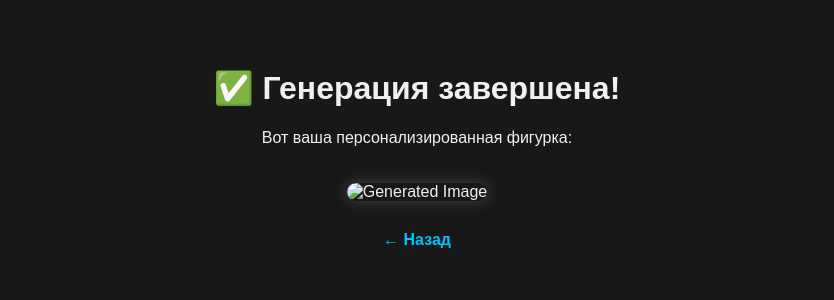
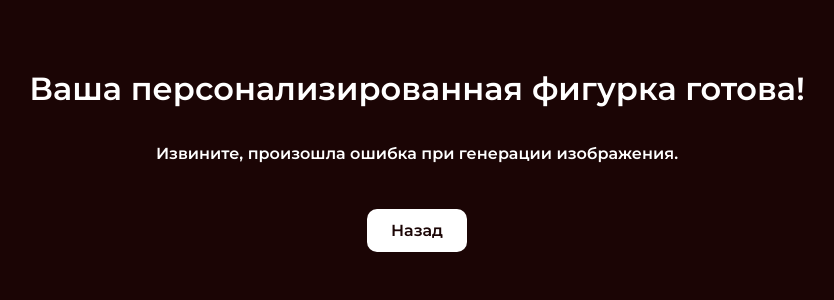
Before and after one commit to sneekers707/-figurine-server, a Flask app: template templates/result.html in a window 1280 px wide. Shown: the top 300 px of the page, without its empty margins (223-1057 px from the left). Run offline with Flask 3, Linux system fonts and the light colour scheme; the template is opened without the code that fills it, so the values that code supplies are empty.

Commit message:
Update result.html

```diff
--- a/templates/result.html
+++ b/templates/result.html
@@ -3,41 +3,47 @@
 <head>
     <meta charset="UTF-8">
     <title>Результат генерации</title>
+    <link href="https://fonts.googleapis.com/css2?family=Montserrat:wght@600&display=swap" rel="stylesheet">
     <style>
         body {
-            font-family: Arial, sans-serif;
-            background-color: #181818;
-            color: #f0f0f0;
-            text-align: center;
+            font-family: 'Montserrat', sans-serif;
+            background-color: #1b0505;
+            color: #fff;
+            display: flex;
+            flex-direction: column;
+            align-items: center;
             padding: 40px;
         }
-
+        h1 {
+            margin-bottom: 20px;
+        }
         img {
             max-width: 100%;
-            border-radius: 16px;
-            margin-top: 20px;
-            box-shadow: 0 0 15px rgba(255, 255, 255, 0.2);
+            border-radius: 20px;
+            box-shadow: 0 0 20px rgba(255, 255, 255, 0.2);
         }
-
-        a {
+        a.button {
             display: inline-block;
             margin-top: 30px;
+            padding: 12px 24px;
+            background-color: #fff;
+            color: #1b0505;
+            border-radius: 10px;
             text-decoration: none;
-            color: #00c3ff;
             font-weight: bold;
         }
-
-        a:hover {
-            text-decoration: underline;
+        a.button:hover {
+            background-color: #e6e6e6;
         }
-
     </style>
 </head>
 <body>
-    <h1>✅ Генерация завершена!</h1>
-    <p>Вот ваша персонализированная фигурка:</p>
-    <img src="{{ image_url }}" alt="Generated Image">
-    <br>
-    <a href="{{ url_for('index') }}">← Назад</a>
+    <h1>Ваша персонализированная фигурка готова!</h1>
+    {% if image_url %}
+        <img src="{{ image_url }}" alt="Результат">
+    {% else %}
+        <p>Извините, произошла ошибка при генерации изображения.</p>
+    {% endif %}
+    <a href="/" class="button">Назад</a>
 </body>
 </html>
```
